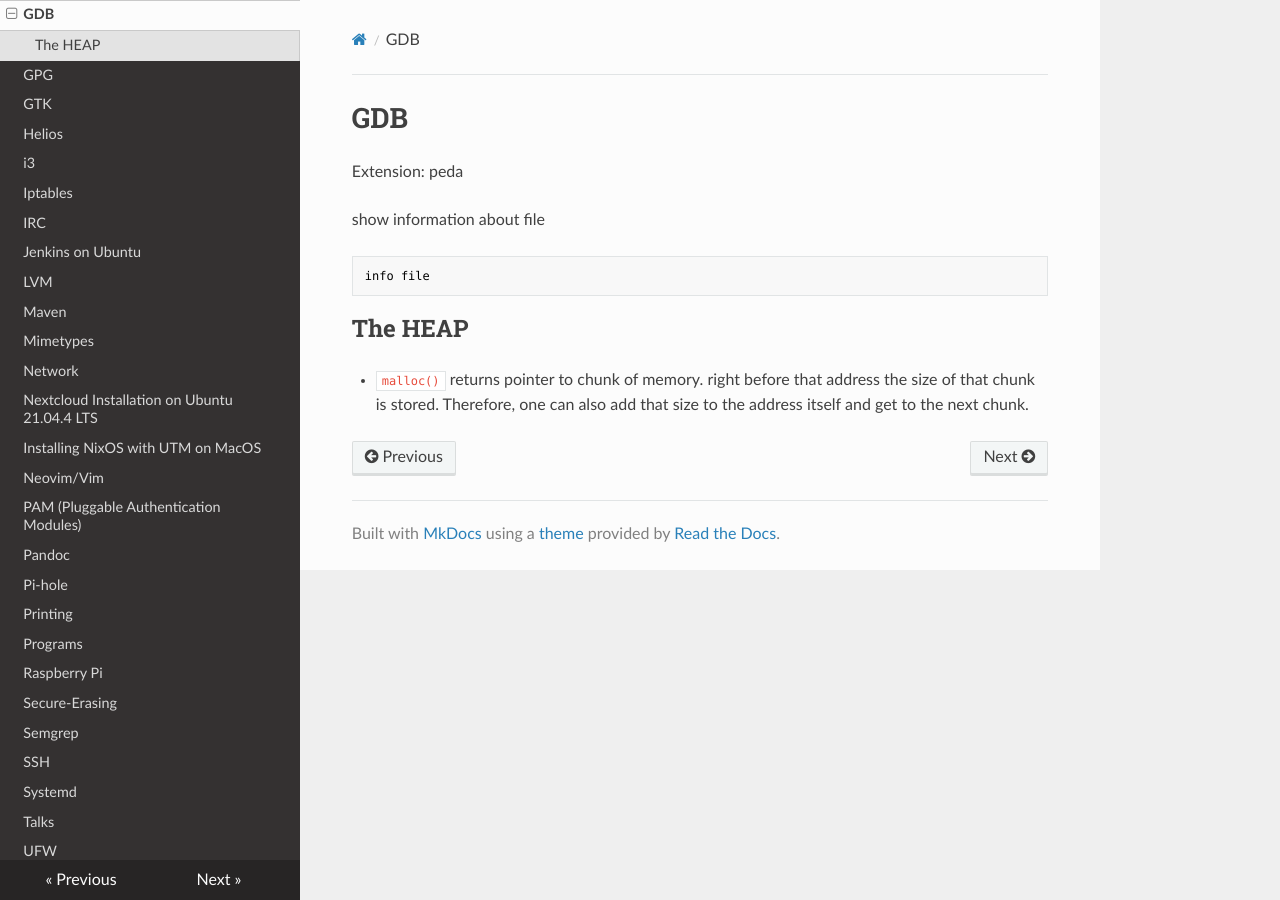
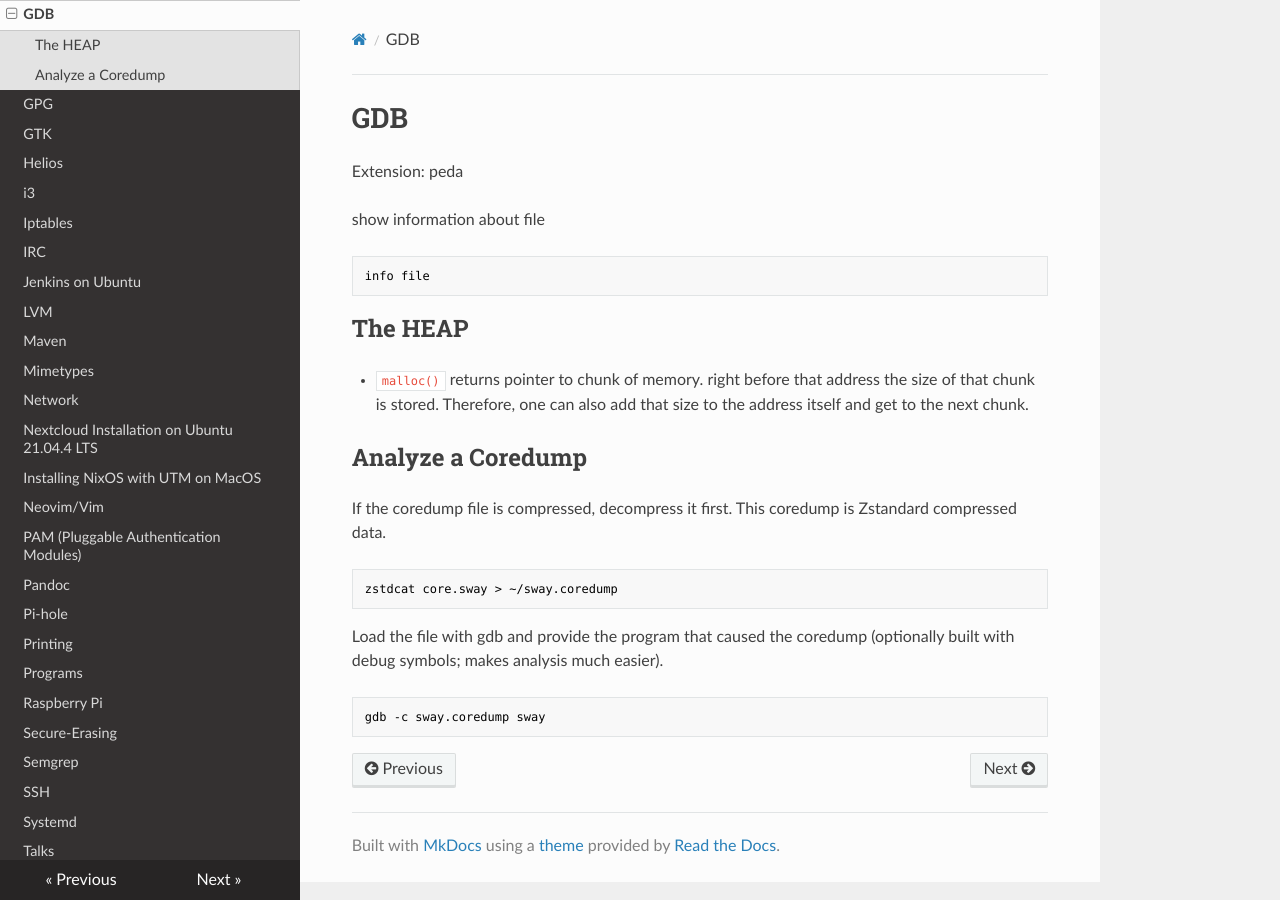
Before and after one commit to Maaxxs/wiki, an MkDocs documentation site: the page built from docs/gdb.md, in a window 1280 px wide. Built offline with MkDocs 1.6.1, drawn with Linux system fonts in a browser that asks for light colours; nearby versions of some CDN libraries.

Commit message:
Analyze coredump with `gdb`

````diff
--- a/docs/gdb.md
+++ b/docs/gdb.md
@@ -12,3 +12,19 @@ info file
 - `malloc()` returns pointer to chunk of memory. right before that address the
   size of that chunk is stored. Therefore, one can also add that size to the
   address itself and get to the next chunk.
+
+## Analyze a Coredump
+
+If the coredump file is compressed, decompress it first. This coredump is
+Zstandard compressed data.
+
+```sh
+zstdcat core.sway > ~/sway.coredump
+```
+
+Load the file with gdb and provide the program that caused the coredump
+(optionally built with debug symbols; makes analysis much easier).
+
+```sh
+gdb -c sway.coredump sway
+```
````
